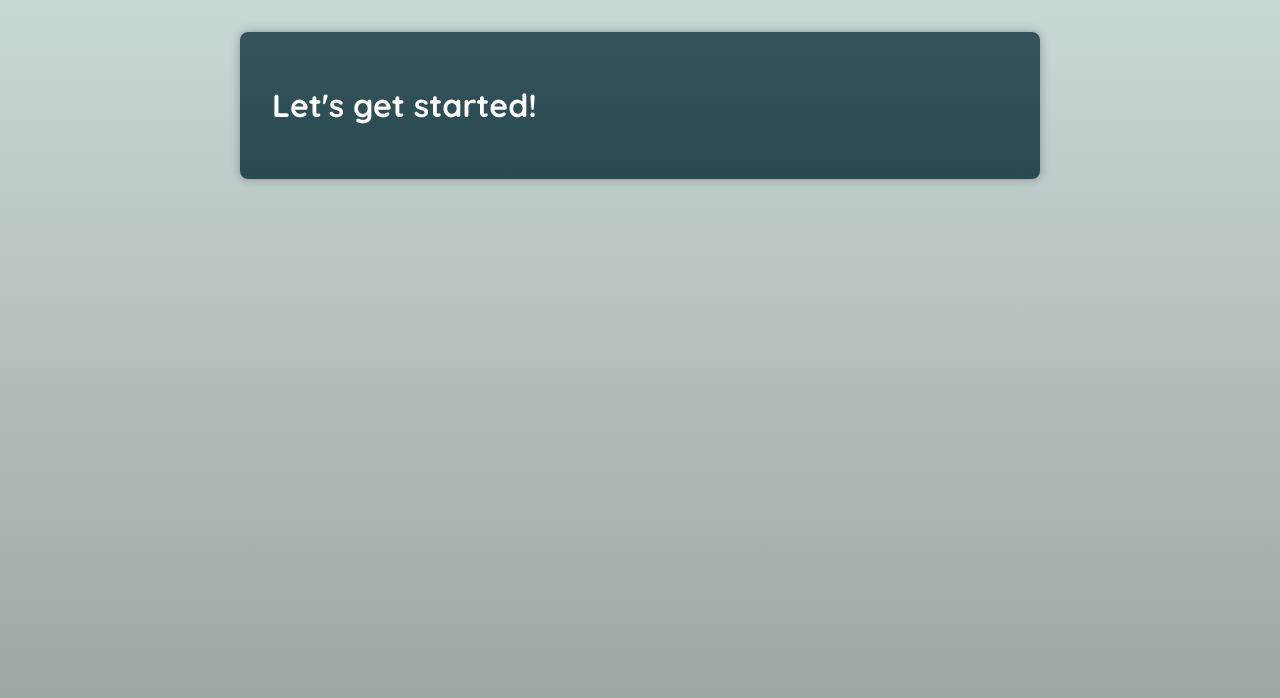
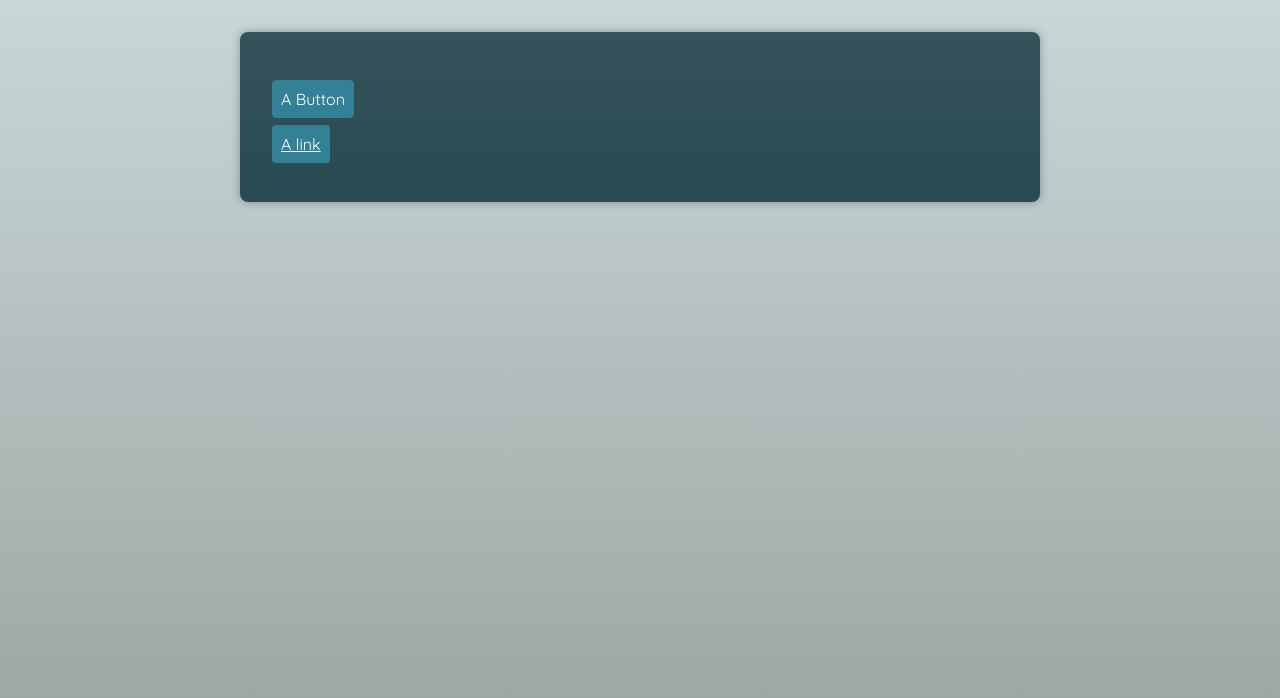
Before and after one commit to Saol09/react-typescript-advComponents, a React (Vite) app: page / in a window 1280 px wide. Shown: the top 698 px of the page. Built offline with nearby package versions, Linux system fonts and the light colour scheme; a web font is replaced by a local one.

Commit message:
Added some type predicates

```diff
--- a/src/App.tsx
+++ b/src/App.tsx
@@ -1,5 +1,16 @@
+import Button from "./components/Button";
+
 function App() {
-  return <h1>Let's get started!</h1>;
+  return (
+    <main>
+      <p>
+        <Button>A Button</Button>
+      </p>
+      <p>
+        <Button href="https://google.com">A link</Button>
+      </p>
+    </main>
+  );
 }
 
 export default App;
--- /dev/null
+++ b/src/components/Button.tsx
@@ -0,0 +1,17 @@
+import { ComponentPropsWithoutRef } from "react";
+
+type ButtonProps = ComponentPropsWithoutRef<"button">;
+
+type AnchorProps = ComponentPropsWithoutRef<"a">;
+
+function isAnchorProps(props: ButtonProps | AnchorProps): props is AnchorProps {
+  return "href" in props;
+}
+
+export default function Button(props: ButtonProps | AnchorProps) {
+  if (isAnchorProps(props)) {
+    return <a className="button" {...props}></a>;
+  }
+
+  return <button className="button" {...props}></button>;
+}
```
Also changed, not shown: src/components/Input.tsx (added, +15 -0 lines), 1 other file (tests, documents, lock files or other folders).
